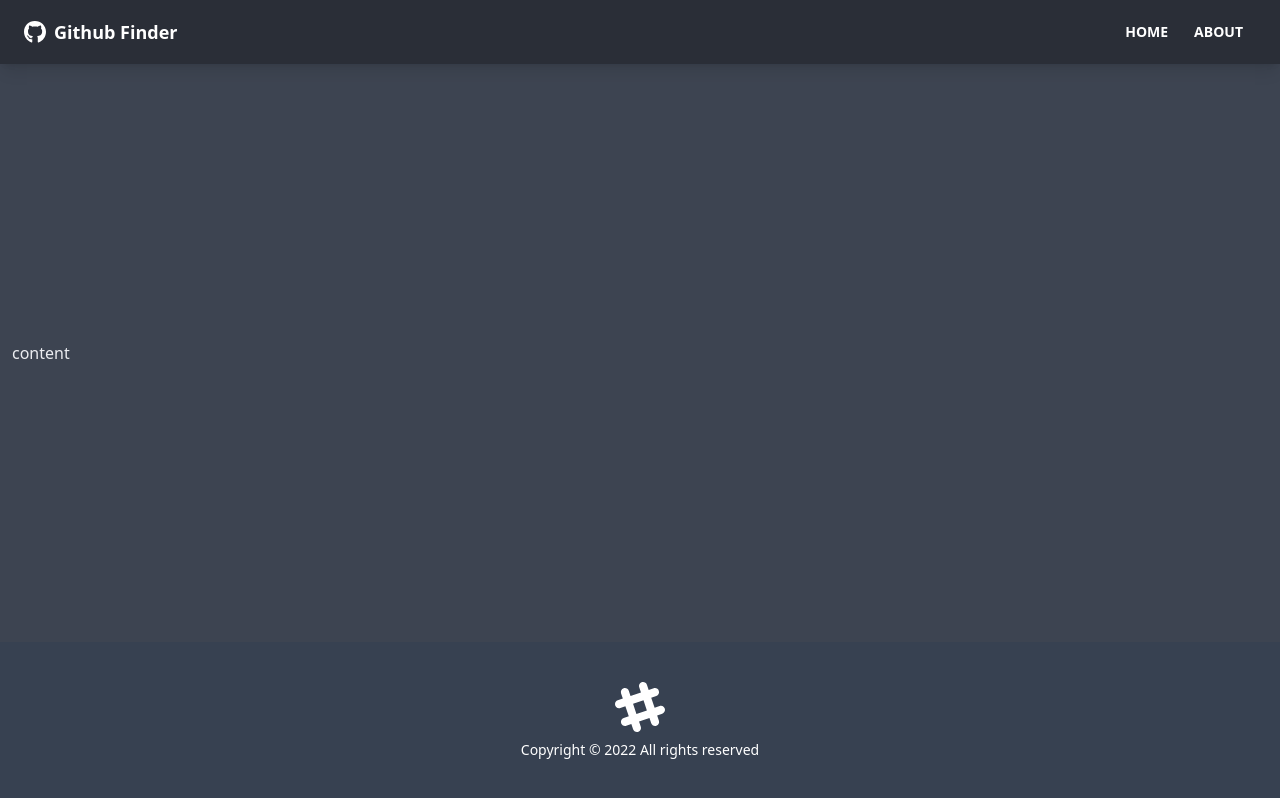
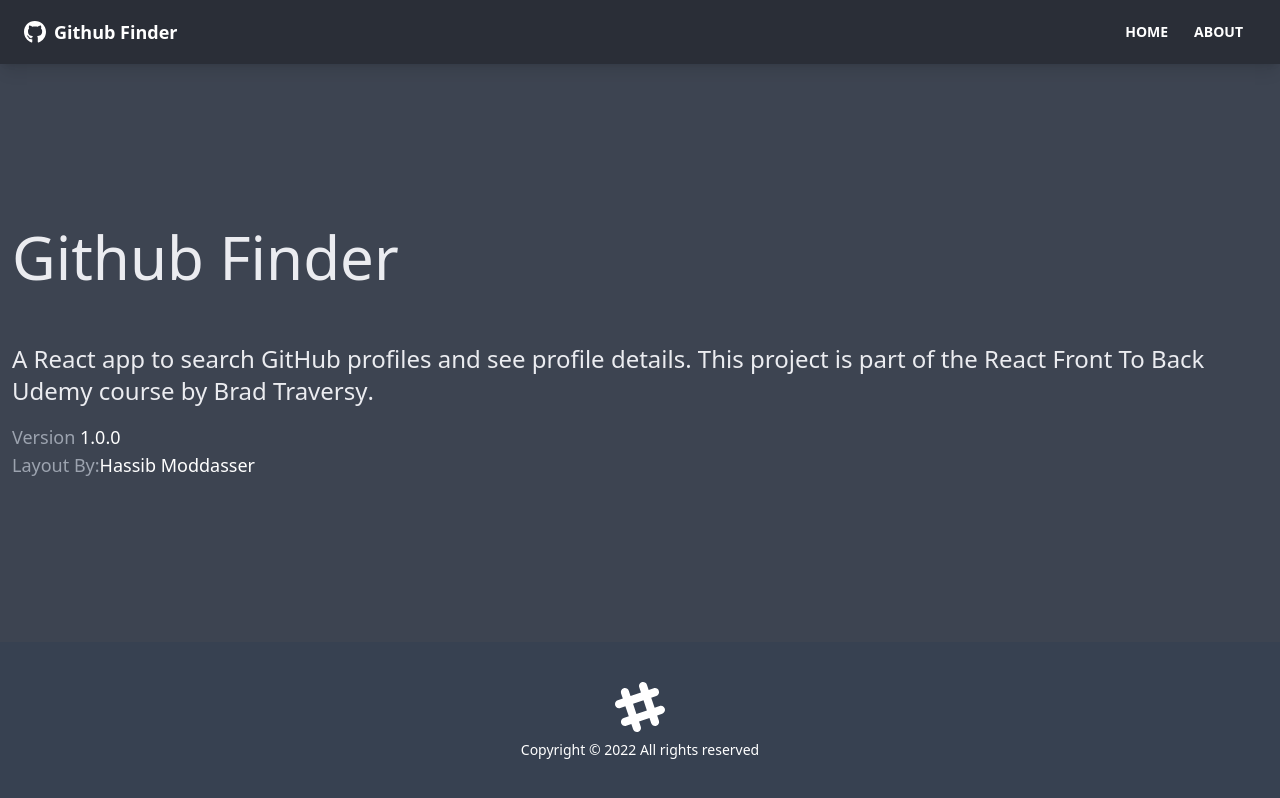
Before and after one commit to Ahmed-Imad/gitfinder, a React (Create React App) app: page /about in a window 1280 px wide. Built offline with nearby package versions, Linux system fonts and the light colour scheme.

Commit message:
before using reducers

```diff
--- a/src/App.js
+++ b/src/App.js
@@ -1,13 +1,22 @@
+import Home from './pages/Home';
+import About from './pages/About';
+import NotFound from './pages/NotFound';
 import Footer from './components/layout/Footer';
 import Navbar from './components/layout/Navbar';
-import { BrowserRouter as Router, Route } from 'react-router-dom'
+import { BrowserRouter as Router, Route, Routes } from 'react-router-dom'
 function App() {
   return (
     <Router >
       <div className="flex flex-col justify-between h-screen">
         <Navbar />
         <main className='container mx-auto px-3 pb-12'>
-          content
+          <Routes>
+            <Route path='/' element={<Home/>} />
+            <Route path='/about' element={<About/>} />
+            <Route path='/notfound' element={<NotFound/>} />
+            <Route path='/*' element={<NotFound/>} />
+
+          </Routes>
         </main>
         <Footer/>
     </div>
--- /dev/null
+++ b/src/components/layout/Spinner.jsx
@@ -0,0 +1,15 @@
+import spinner from './assets/spinner.gif'
+
+function Spinner() {
+    return (
+        <div className='w-100 mt-20'>
+            <img src={spinner}
+                alt="Loading..."
+                width={180}
+                className=' text-center mx-auto'
+            />
+        </div>
+    )
+}
+
+export default Spinner
--- /dev/null
+++ b/src/components/users/UserItem.jsx
@@ -0,0 +1,30 @@
+import { Link } from 'react-router-dom'
+import PropTypes from 'prop-types'
+
+function UserItem({ user: {login, avatar_url} }) {
+    return (
+        <div className='card shadow-md compact side bg-base-100'>
+            <div className="flex-row items-center space-x-4 card-body">
+                <div>
+                    <div className="avatar">
+                        <div className="rounded-full shadow w-14 h-14">
+                            <img src={avatar_url} alt="avatar Profile" />
+                        </div>
+                    </div>
+                </div>
+                <div>
+                    <h2 className="card-title">{login}</h2>
+                        <Link className='text-base-content text-opacity-40' to={`/users/${login}`}>
+                            Visit Profile
+                        </Link>
+                </div>
+            </div>
+        </div>
+    )
+}
+
+UserItem.propTypes = {
+    user: PropTypes.object.isRequired,
+}
+
+export default UserItem
--- /dev/null
+++ b/src/components/users/UserResults.jsx
@@ -0,0 +1,37 @@
+import UserItem from './UserItem'
+import Spinner from '../layout/Spinner'
+import { useEffect, useState } from 'react'
+
+function UserResults() {
+    const [users, setUsers]= useState([])
+    const [loading, setLoading] = useState(true)
+
+    useEffect(() => {
+       fetchUsers()
+    }, [])
+
+    const fetchUsers = async () => {
+        const response = await fetch(`${process.env.REACT_APP_GITHUB_URL}/users`, {
+            headers: {
+              Authorization: `token ${process.env.REACT_APP_GITHUB_TOKEN}`
+            },
+        })
+        const data=await response.json()
+        setUsers(data)
+        setLoading(false)
+    }
+    if (!loading) {
+        return (
+            <div className='grid grid-cols-1 gap-8 xl:grid-cols-4 lg:grid-cols-3 md:grid-cols-2'>
+                {users.map((user) => (
+                    <UserItem key={user.id} user={user}/>
+                ))}
+            </div>
+        )
+    } else {
+        return <h3><Spinner/></h3>
+
+    }
+}
+
+export default UserResults
--- a/src/pages/About.jsx
+++ b/src/pages/About.jsx
@@ -0,0 +1,31 @@
+function About() {
+    return (
+        <div>
+            <h1 className="text-6xl mb-14">Github Finder</h1>
+            <p className='mb-4 text-2xl font-light'>
+        A React app to search GitHub profiles and see profile details. This
+        project is part of the
+        <a href='https://www.udemy.com/course/modern-react-front-to-back/'>
+          {' '}
+          React Front To Back
+        </a>{' '}
+        Udemy course by
+        <strong>
+          <a href='https://traversymedia.com'> Brad Traversy</a>
+        </strong>
+        .
+      </p>
+      <p className='text-lg text-gray-400'>
+        Version <span className='text-white'>1.0.0</span>
+      </p>
+      <p className='text-lg text-gray-400'>
+        Layout By:
+        <a className='text-white' href='https://twitter.com/hassibmoddasser'>
+          Hassib Moddasser
+        </a>
+      </p>
+        </div>
+    )
+}
+
+export default About
--- a/src/pages/Home.jsx
+++ b/src/pages/Home.jsx
@@ -0,0 +1,10 @@
+import UserResults from "../components/users/UserResults"
+function home() {
+    return (
+        <>
+            <UserResults/>
+        </>
+    )
+}
+
+export default home
--- a/src/pages/NotFound.jsx
+++ b/src/pages/NotFound.jsx
@@ -0,0 +1,23 @@
+import { Link } from 'react-router-dom'
+import { FaHome } from 'react-icons/fa'
+function NotFound() {
+    return (
+        <div className='hero'>
+            <div className="text-center hero-content">
+                <div className="max-w-lg">
+                    <h1 className="text-8xl font-bold mb-8">Oops!</h1>
+                    <p className="text-5xl mb-8">
+                        404 - Page not found!
+                    </p>
+                    <Link to='/' className='btn btn-ghost btn-lg'>
+                        <FaHome className='mr-2' />
+                        Back To Home
+
+                    </Link>
+                </div>
+             </div>
+        </div>
+    )
+}
+
+export default NotFound
```
Also changed, not shown: 2 other files (tests, documents, lock files or other folders).
